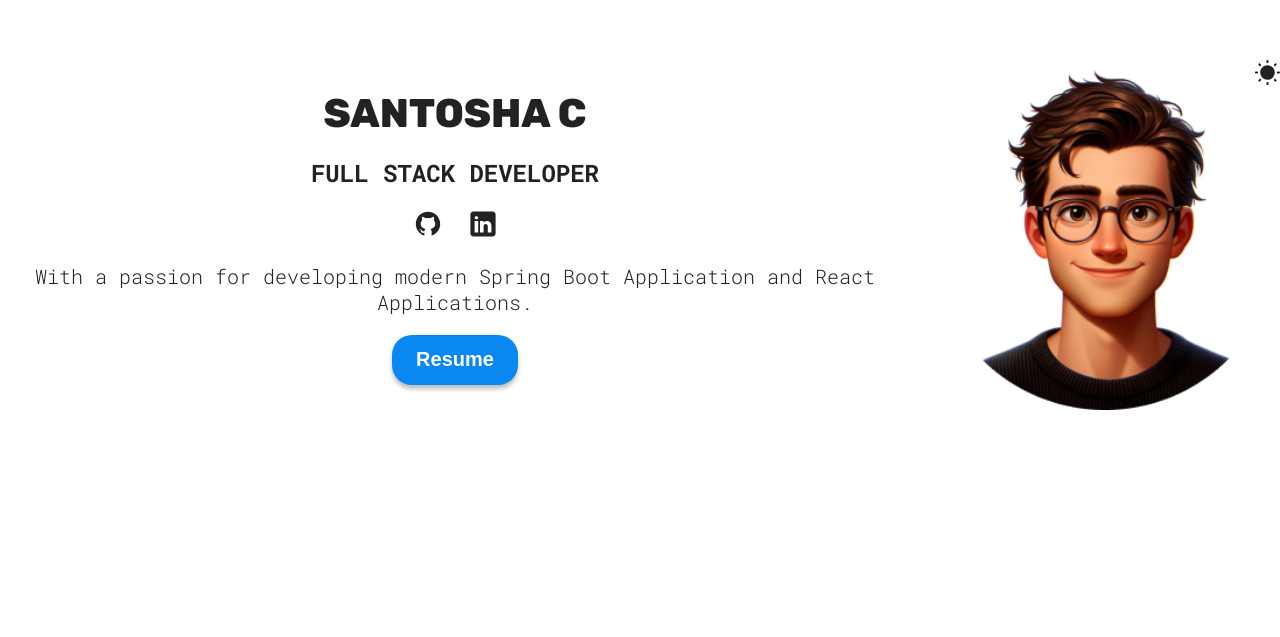
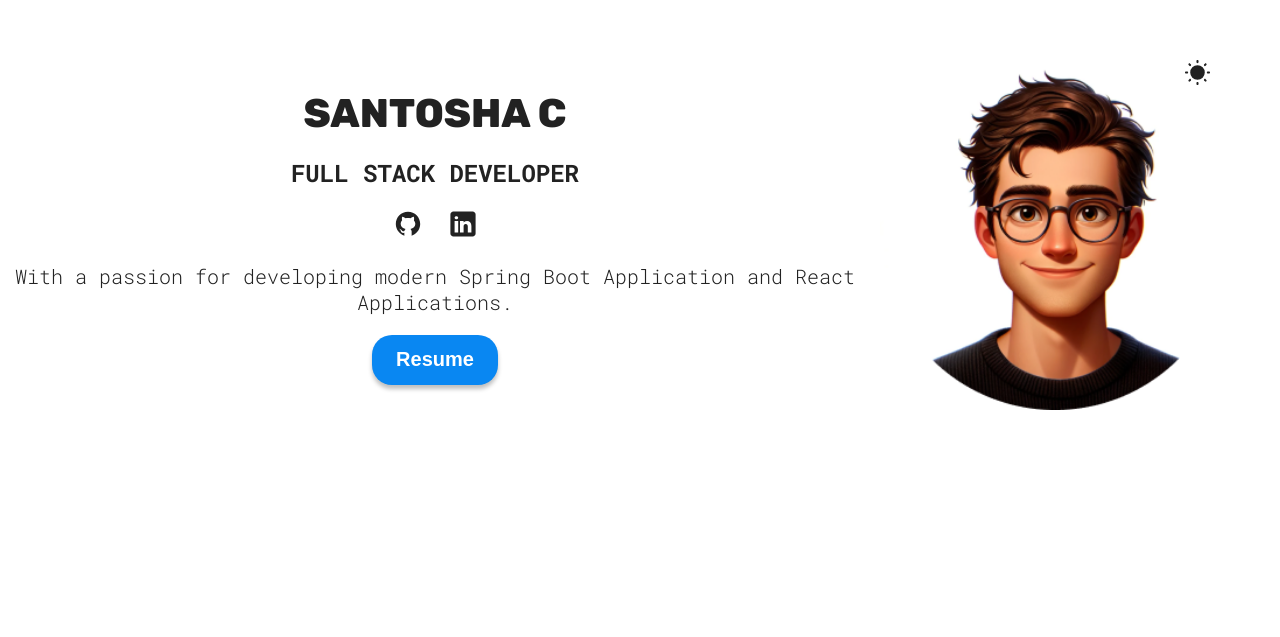
Before and after one commit to Santosha2001/portfolio, a React (Vite) app: page / in a window 1280 px wide. Shown: the part 163-800 px from the top of the page. Built offline with nearby package versions, Linux system fonts and the light colour scheme.

Commit message:
"portfolio"

```diff
--- a/src/sections/Hero/HeroStyles.module.css
+++ b/src/sections/Hero/HeroStyles.module.css
@@ -2,13 +2,14 @@
   display: flex;
   flex-direction: column;
   justify-content: center;
-  gap: 20px;
+  gap: 10px;
   text-align: center;
   height: 100dvh;
   min-height: 500px;
 
   .hero {
     max-width: 200px;
+    margin: 0 50px 0 0;
   }
 
   span {
@@ -55,12 +56,14 @@
 
 .colorModeContainer {
   position: relative;
+  /* margin-right: 40px; */
 }
 
 .colorMode {
   position: absolute;
   right: 0;
   width: 25px;
+  margin-right: 70px;
 }
 
 .colorMode:hover {
@@ -77,7 +80,7 @@
   gap: 20px;
 }
 
-@media (width >= 800px) {
+@media (width >=800px) {
   .container {
     flex-direction: row-reverse;
     align-items: center;
@@ -90,7 +93,7 @@
   }
 }
 
-@media (width >= 1400px) {
+@media (width >=1400px) {
   .container {
     .hero {
       max-width: 400px;
--- a/src/sections/Projects/ProjectsStyles.module.css
+++ b/src/sections/Projects/ProjectsStyles.module.css
@@ -29,7 +29,7 @@
   gap: 30px;
 }
 
-@media (width >= 800px) {
+@media (width >=800px) {
   .projectsContainer {
     flex-direction: row;
     flex-wrap: wrap;
```
Also changed, not shown: 1 other file (tests, documents, lock files or other folders).
